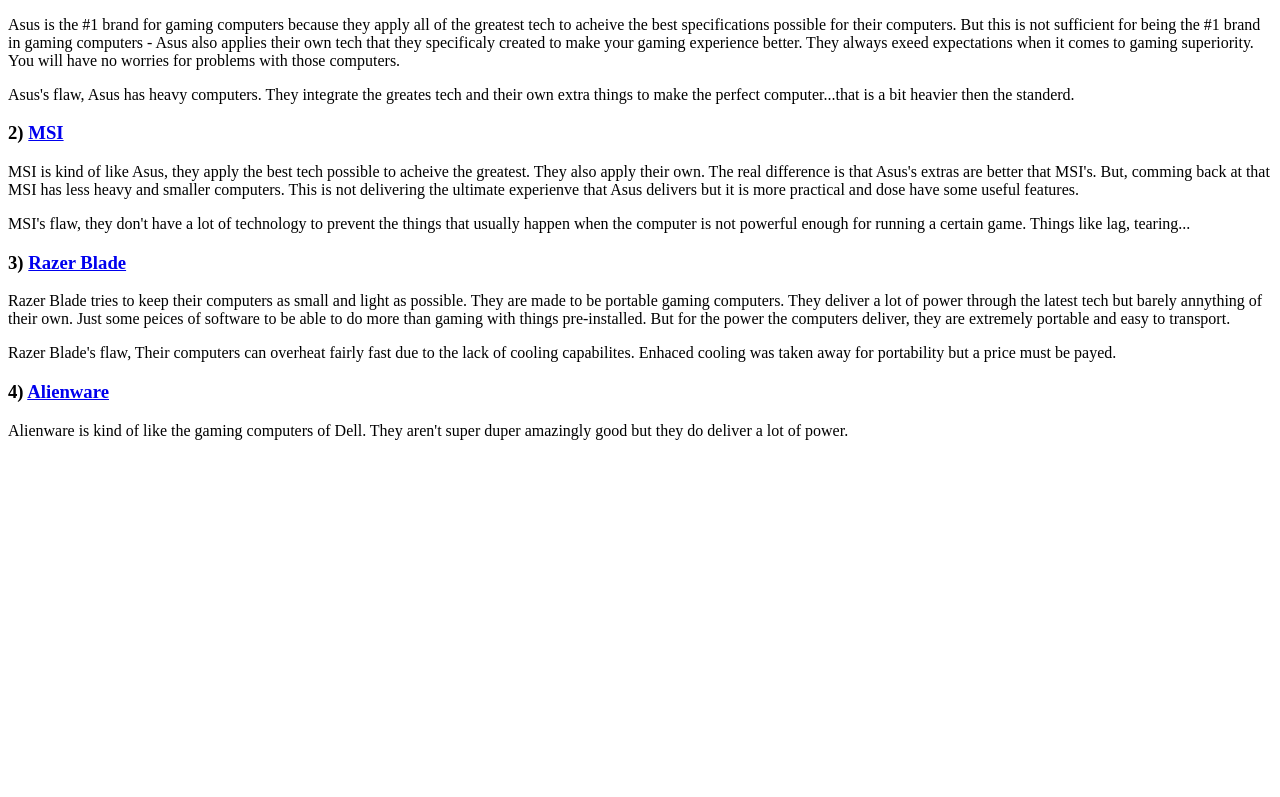
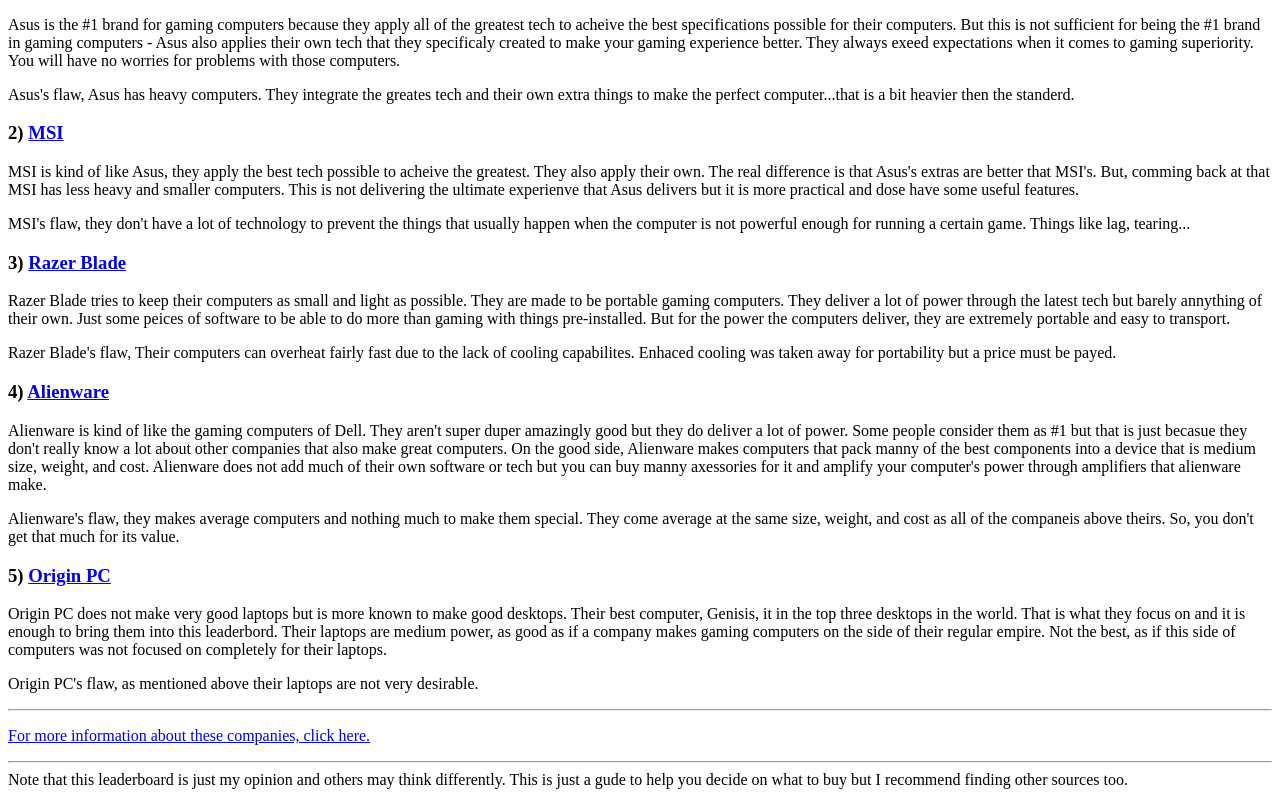
Before and after one commit to AndreMS3/AndreMS3.github.io, a plain HTML site: page index.html in a window 1280 px wide. Shown: the part 105-902 px from the top of the page. Before the commit the page ends 800 px from the top, so only its background shows below. Drawn offline with Linux system fonts and the light colour scheme.

Commit message:
Homepage text finish+brach added

```diff
--- a/index.html
+++ b/index.html
@@ -17,6 +17,14 @@
 <p>Razer Blade tries to keep their computers as small and light as possible. They are made to be portable gaming computers. They deliver a lot of power through the latest tech but barely annything of their own. Just some peices of software to be able to do more than gaming with things pre-installed. But for the power the computers deliver, they are extremely portable and easy to transport.</p>
 <p>Razer Blade's flaw, Their computers can overheat fairly fast due to the lack of cooling capabilites. Enhaced cooling was taken away for portability but a price must be payed.</p>
 <h3>4) <a href="http://www.alienware.com/">Alienware</a></h3>
-<p>Alienware is kind of like the gaming computers of Dell. They aren't super duper amazingly good but they do deliver a lot of power.</p>
+<p>Alienware is kind of like the gaming computers of Dell. They aren't super duper amazingly good but they do deliver a lot of power. Some people consider them as #1 but that is just becasue they don't really know a lot about other companies that also make great computers. On the good side, Alienware makes computers that pack manny of the best components into a device that is medium size, weight, and cost. Alienware does not add much of their own software or tech but you can buy manny axessories for it and amplify your computer's power through amplifiers that alienware make.</p>
+<p>Alienware's flaw, they makes average computers and nothing much to make them special. They come average at the same size, weight, and cost as all of the companeis above theirs. So, you don't get that much for its value.</p>
+<h3>5) <a href="https://www.originpc.com/">Origin PC<a></h3>
+<p>Origin PC does not make very good laptops but is more known to make good desktops. Their best computer, Genisis, it in the top three desktops in the world. That is what they focus on and it is enough to bring them into this leaderbord. Their laptops are medium power, as good as if a company makes gaming computers on the side of their regular empire. Not the best, as if this side of computers was not focused on completely for their laptops.</p>
+<p>Origin PC's flaw, as mentioned above their laptops are not very desirable.</p>
+<hr>
+<p><a href="table.html">For more information about these companies, click here.</a></p>
+<hr>
+<footer>Note that this leaderboard is just my opinion and others may think differently. This is just a gude to help you decide on what to buy but I recommend finding other sources too.</footer>
 </body>
 </html>
```
Also changed, not shown: table.html (added, +10 -0 lines).
